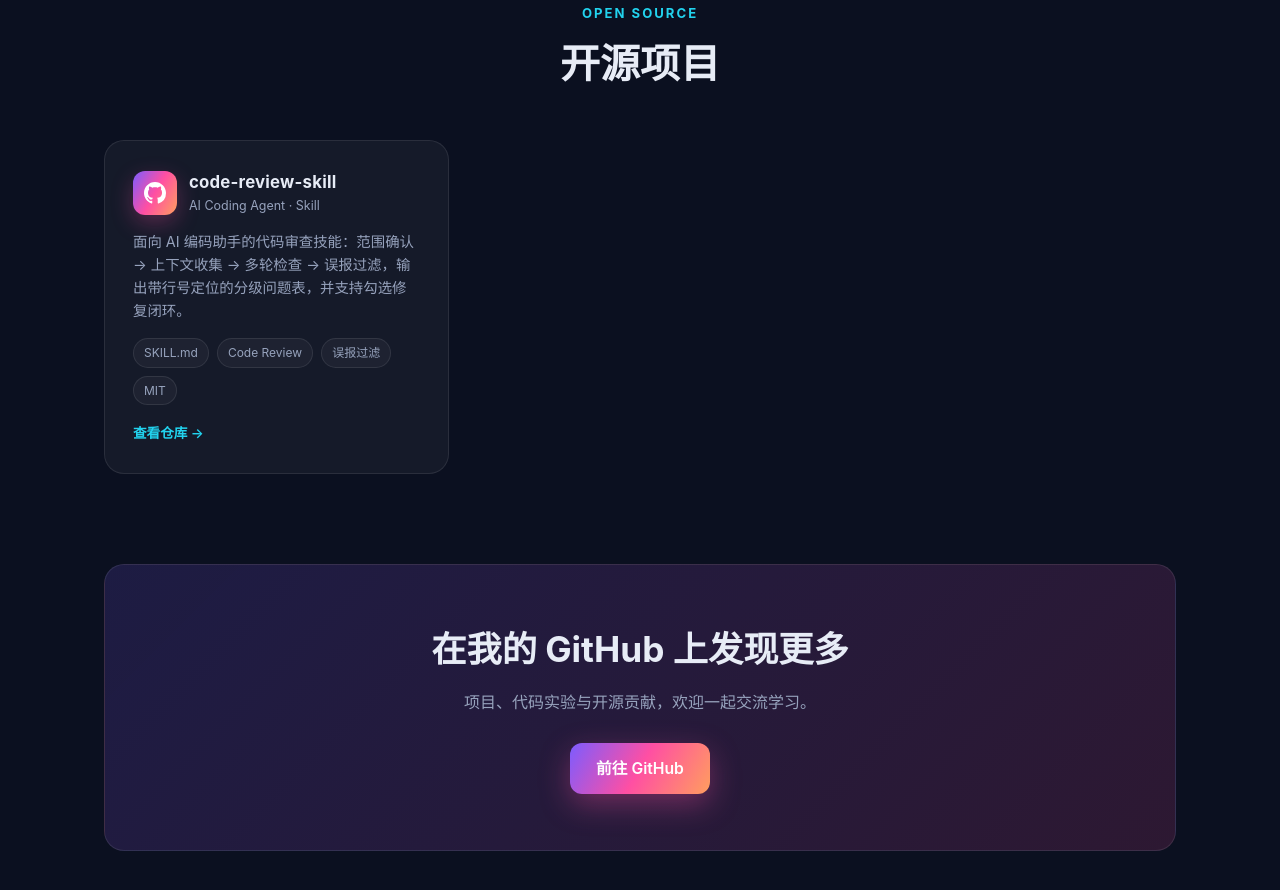
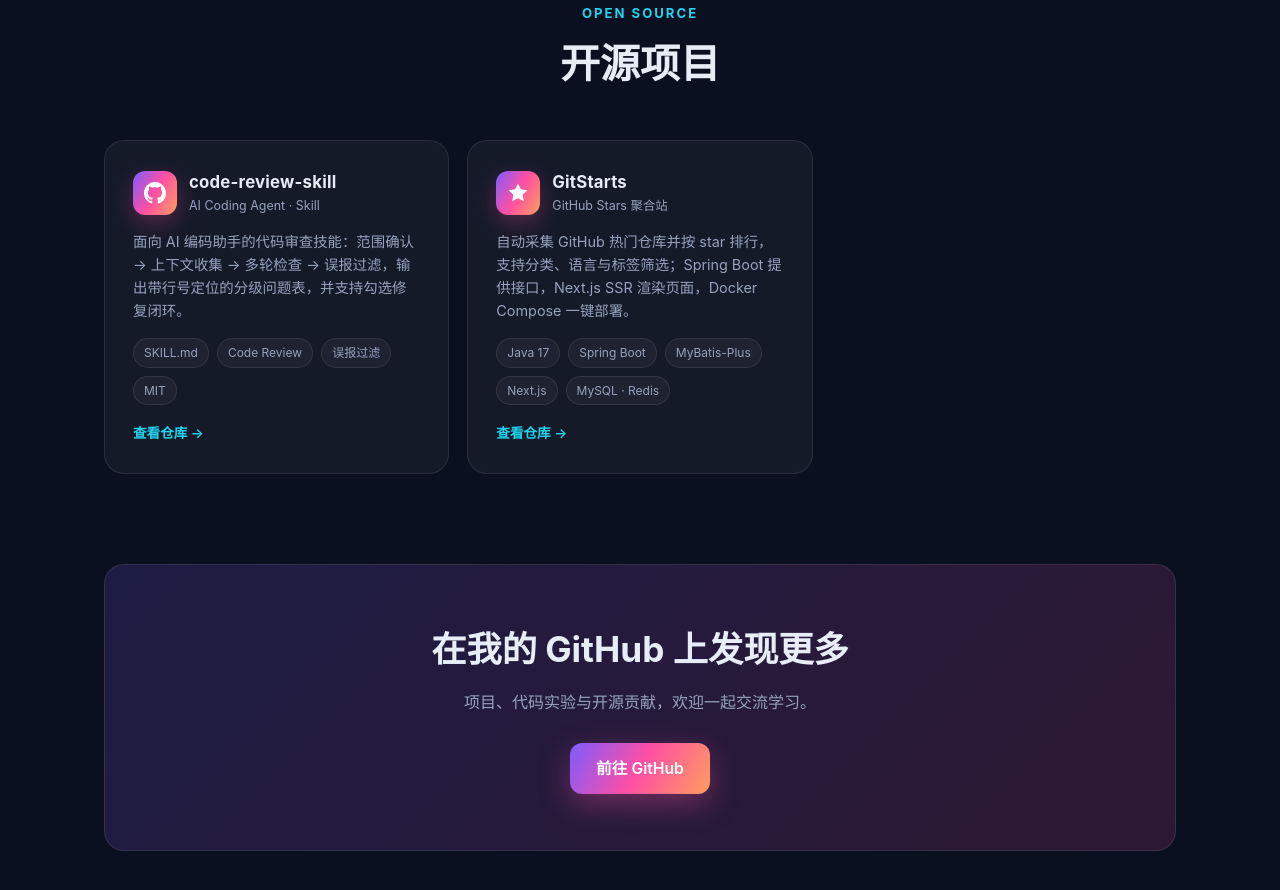
Before and after one commit to xxh11432/xxh11432.github.io, a plain HTML site: page index.html in a window 1280 px wide. Shown: the part 2056-2946 px from the top of the page. Drawn offline with Linux system fonts and the light colour scheme; no server answers.

Commit message:
Add GitStarts project to homepage
Add a card for the GitStarts GitHub stars aggregator alongside code-review-skill, using the same project grid layout.

```diff
--- a/index.html
+++ b/index.html
@@ -595,6 +595,26 @@
           </div>
           <span class="project-link">查看仓库 →</span>
         </a>
+        <a class="project" href="https://github.com/xxh11432/GitStarts" target="_blank" rel="noopener">
+          <div class="project-head">
+            <span class="project-icon">
+              <svg viewBox="0 0 16 16"><path d="M8 1.1l2.09 4.24 4.68.68-3.39 3.3.8 4.66L8 11.78l-4.18 2.2.8-4.66-3.39-3.3 4.68-.68z"/></svg>
+            </span>
+            <div class="project-title">
+              <h3>GitStarts</h3>
+              <div class="project-sub">GitHub Stars 聚合站</div>
+            </div>
+          </div>
+          <p>自动采集 GitHub 热门仓库并按 star 排行，支持分类、语言与标签筛选；Spring Boot 提供接口，Next.js SSR 渲染页面，Docker Compose 一键部署。</p>
+          <div class="project-tags">
+            <span>Java 17</span>
+            <span>Spring Boot</span>
+            <span>MyBatis-Plus</span>
+            <span>Next.js</span>
+            <span>MySQL · Redis</span>
+          </div>
+          <span class="project-link">查看仓库 →</span>
+        </a>
       </div>
     </section>
 
```
